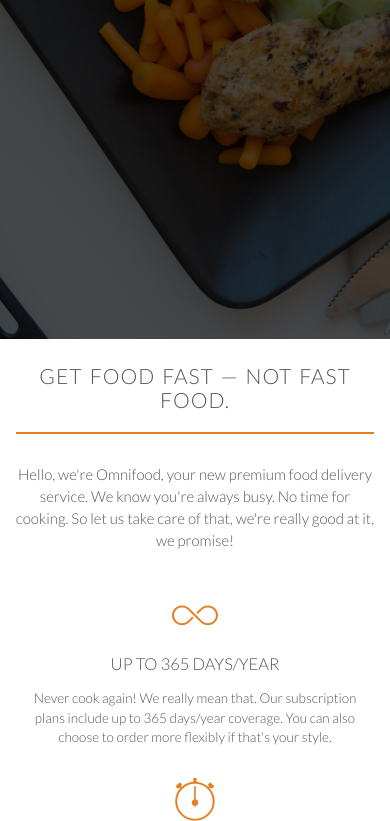
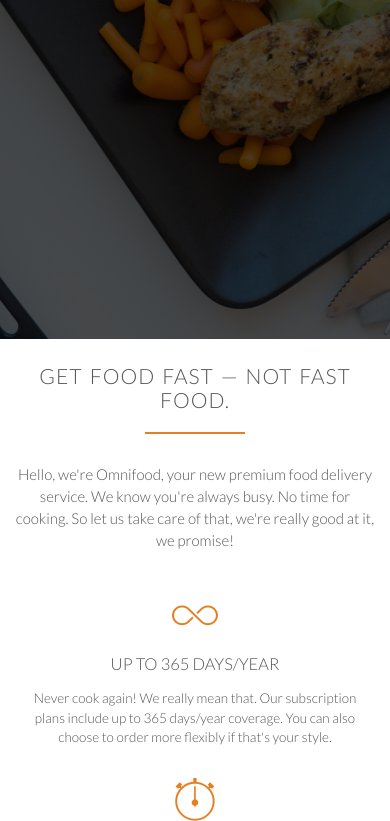
Before and after one commit to Mo-kandil/Omnifood, a website: page index.html in a window 390 px wide. In both pictures the pointer is over the element 195 px from the left and 904 px from the top of the page. Shown: the part 505-1326 px from the top of the page. Drawn offline with nearby package versions, Linux system fonts and the light colour scheme; a script that the page names is missing; files whose address does not match are found by name.

Commit message:
Initial commit

```diff
--- a/resources/css/queries.css
+++ b/resources/css/queries.css
@@ -1,7 +1,7 @@
 /* Big tablets to  : from 1024px to 1200px (for width smaller then 1140px row)*/
 @media only screen and (max-width:1200px) {
     h2{ font-size: 170%;}
-    h2:hover:after { width: 65%; }
+    h2:hover:after { width: 100px; }
     .hero-text-box {
         width: 100%;
         padding: 0 2%;
@@ -14,7 +14,7 @@
     body{ font-size: 18px;}
     section{ padding: 60px 0; }
     h2{ font-size: 160%;}
-    h2:hover:after { width: 75%; }
+
     .long-copy {
         line-height: 145%;
         width: 80%;
@@ -56,7 +56,7 @@
     section{ padding: 30px 0; text-align: center; }
     h1{ font-size: 180%;}
     h2{ font-size: 150%;}
-    h2:hover:after { width: 100%; }
+
 
     .long-copy {
         line-height: 145%;
```
Also changed, not shown: package.json (added, +23 -0 lines), 2 other files.
